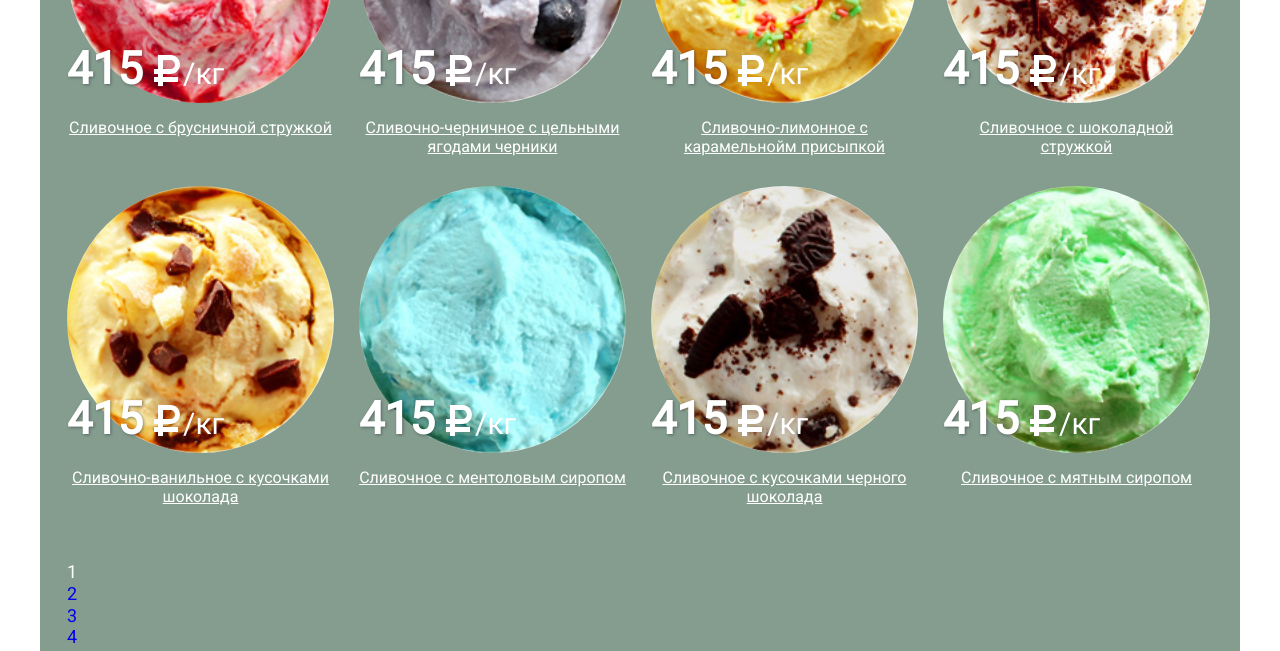
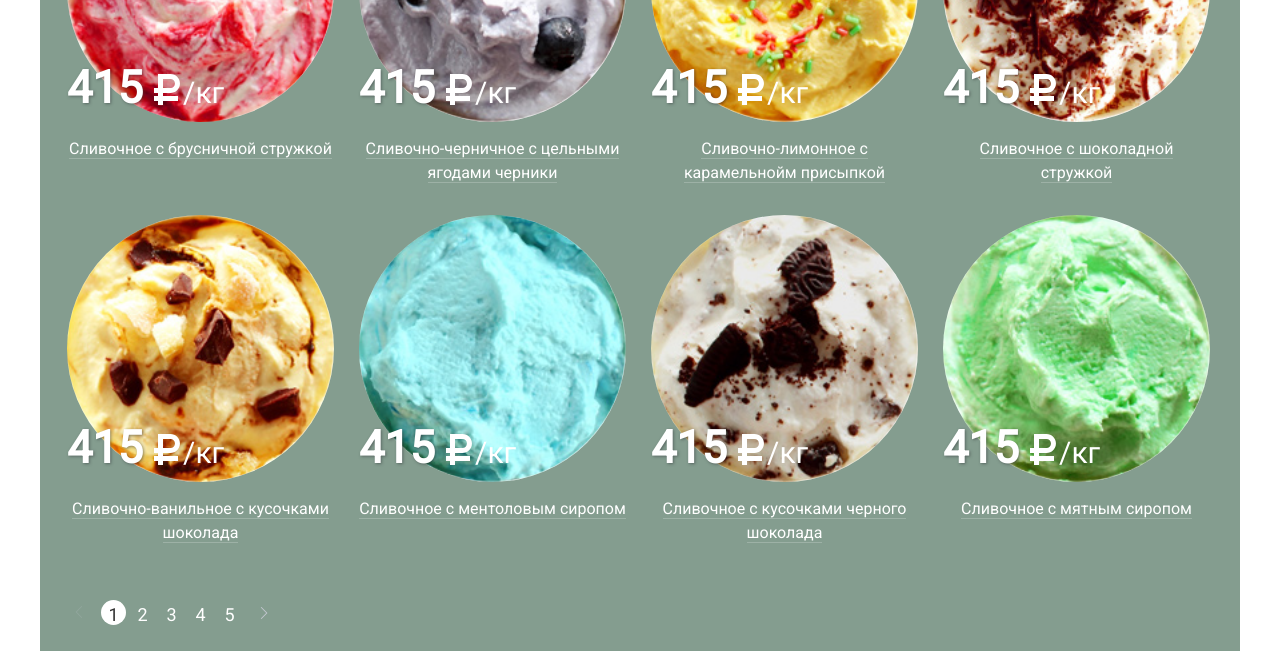
Before and after one commit to Leanvl/503313-gllacy, a plain HTML site: page catalog.html in a window 1280 px wide. Shown: the part 970-1621 px from the top of the page. Drawn offline with Linux system fonts and the light colour scheme.

Commit message:
добавила css для хлебных крошек + подвал

```diff
--- a/catalog.html
+++ b/catalog.html
@@ -64,12 +64,12 @@
                     <h1 class="visually-hidden">Каталог</h1>
                     <ul class="breadcrumbs">
                         <li>
-                            <a href="index.html">Главная</a>
+                            <a class="breadcrumbs-list" href="index.html">Главная</a>
                         </li>
                         <li>
-                            <a href="catalog.html">Каталог</a>
+                            <a class="breadcrumbs-list" href="catalog.html">Каталог</a>
                         </li>
-                        <li class="creamy">Сливочное</li>
+                        <li class="breadcrumbs-list creamy">Сливочное</li>
                     </ul>
                 </section>
                 <h2>Сливочное мороженное</h2>
@@ -286,27 +286,30 @@
                         </div>
                     </article>
                 </section>
-                <section>
+                <section class="pagination">
+                    <button type="button" class="paginaton-arrow paginaton-arrow-left" title="Листать страницы назад">Листать страницы назад</button>
                     <ul class="pagination-list">
-                        <li class="pagination-item pagination-item-current">
-                            <a>1</a>
+                        <li>
+                            <a class="pagination-list-item pagination-list-item-active">1</a>
                         </li>
-                        <li class="pagination-item">
-                            <a href="#">2</a>
+                        <li>
+                            <a href="#" class="pagination-list-item">2</a>
                         </li>
-                        <li class="pagination-item">
-                            <a href="#">3</a>
+                        <li>
+                            <a href="#" class="pagination-list-item">3</a>
                         </li>
-                        <li class="pagination-item">
-                            <a href="#">4</a>
+                        <li>
+                            <a href="#" class="pagination-list-item">4</a>
                         </li>
-                        <li class="pagination-item">
-                            <a href="#">5</a>
+                        <li>
+                            <a href="#" class="pagination-list-item">5</a>
                         </li>
                     </ul>
+                    <button type="button" class="paginaton-arrow paginaton-arrow-active paginaton-arrow-right" title="Листать страницы вперёд">Листать страницы вперёд</button>
                 </section>
             </main>
-            <footer class="main-footer">
+        </div>
+        <footer class="main-footer">
                 <section class="social">
                     <h2 class="visually-hidden">Социальные сети</h2>
                     <ul>
@@ -351,6 +354,5 @@
                         <a class="footer-item" href="https://htmlacademy.ru/intensive/htmlcss">HTML Academy</a> &copy; 2017</p>
                 </section>
             </footer>
-        </div>
     </div>
 </body>
--- a/css/style.css
+++ b/css/style.css
@@ -308,7 +308,7 @@ a {
 .cart-link {
   padding-right: 35px;
   background-image: url("../img/basket.svg");
-  background-position-x: 25px;
+  background-position-x: 20px;
   background-position-y: 7px;
   background-repeat: no-repeat;
 }
@@ -409,32 +409,67 @@ a {
 
 .breadcrumbs {
   display: flex;
-  justify-content: flex-start;
-  flex-wrap: wrap;
+  align-items: center;
   padding: 0;
   margin: 0;
-  /* height: 34px;
-  width: 100%; */
-  margin-bottom: 10px;
+  margin-top: 10px;
+  margin-left: 4px;
+
   list-style: none;
 }
 
 .breadcrumbs li {
   position: relative;
 
-  margin-right: 19px;
+  margin-right: 20px;
 }
 
-.breadcrumbs li::after {
-  content: ">>";
+.breadcrumbs li:last-of-type {
+  margin-right: 0px;
+
+  cursor: default;
+}
+
+.breadcrumbs li:not(:last-child):hover,
+.breadcrumbs li:not(:last-child):focus,
+.breadcrumbs li:not(:last-child):active {
+  color: #eebb9e;
+}
+
+.breadcrumbs li:not(:last-of-type)::before {
+  content: "";
 
   position: absolute;
-  top: 1px;
-  right: -10px;
+  right: 0px;
+  bottom: 0px;
 
-  width: 4px;
-  height: 2px;
+  display: block;
+  width: 100%;
+  height: 1px;
 
+  background-color: rgba(255, 255, 255, 0.4);
+}
+
+.breadcrumbs li:not(:last-of-type):hover::before,
+.breadcrumbs li:not(:last-of-type):focus::before,
+.breadcrumbs li:not(:last-of-type):active::before {
+  background-color: #eebb9e;
+}
+
+.breadcrumbs li:not(:last-of-type)::after {
+  content: "»";
+
+  position: absolute;
+  top: 0;
+  right: -15px;
+
+  display: block;
+}
+
+.breadcrumbs-list {
+  font-size: 14px;
+  font-weight: 400;
+  color: #ffffff;
 }
 
 .creamy::after {
@@ -737,9 +772,11 @@ a {
 }
 
 .catalog-item-title-container{
-  text-decoration: underline;
   color: #ffffff;
   font-weight: 500;
+  text-decoration: none;
+  border-bottom: 1px solid rgba(255, 255, 255, 0.2);
+  line-height: 1.5;
 }
 
 .price {
@@ -1035,13 +1072,93 @@ a {
     line-height: 20px;
   }
 
-  .pagination-list{
-   padding: 0;
-   margin: 0;
-   list-style: none;
+  .pagination {
+    display: flex;
+    align-self: flex-end;
+    align-items: center;
+    margin-right: -9px;
+    margin-bottom: 41px;
+  }
 
-    /* Временно для сетки */
-  min-height: 33px;
+  .paginaton-arrow {
+    display: block;
+    box-sizing: border-box;
+    width: 25px;
+    height: 25px;
+    margin-left: 9px;
+    color: transparent;
+
+    background-color: transparent;
+    background-image: url(../img/icon-right-small.svg);
+    background-position: center center;
+    background-repeat: no-repeat;
+    border: none;
+    overflow: hidden;
+    opacity: 0.2;
+  }
+
+  .paginaton-arrow-active {
+    opacity: 1;
+  }
+
+  .paginaton-arrow-left {
+    transform: rotate(180deg);
+    margin-left: 0px;
+    margin-right: 9px;
+  }
+
+  .pagination-list {
+    display: flex;
+    align-self: flex-end;
+    align-items: center;
+    padding: 0;
+    margin: 0;
+
+    list-style: none;
+  }
+
+  .pagination-list li {
+    padding: 0;
+    margin: 0;
+    margin-right: 4px;
+
+  }
+
+  .pagination-list li:last-child {
+    margin-right: 0;
+  }
+
+  .pagination-list-item {
+    display: block;
+    box-sizing: border-box;
+    width: 25px;
+    height: 25px;
+    padding-top: 4px;
+    color: #ffffff;
+
+    text-align: center;
+    background-color: rgba(255, 255, 255, 0);
+    border-radius: 50%;
+    transition-duration: 0.2s;
+  }
+
+  .pagination-list-item:hover,
+  .pagination-list-item:focus {
+    background-color: rgba(255, 255, 255, 0.2);
+  }
+
+  .pagination-list-item:active {
+    color: #333333;
+    background-color: rgba(255, 255, 255, 1);
+  }
+  .pagination-list-item-active,
+  .pagination-list-item-active:hover,
+  .pagination-list-item-active:focus,
+  .pagination-list-item-active:active {
+    color: #333333;
+
+    background-color: rgba(255, 255, 255, 1);
+    cursor: default;
   }
 
   .main-footer {
```
